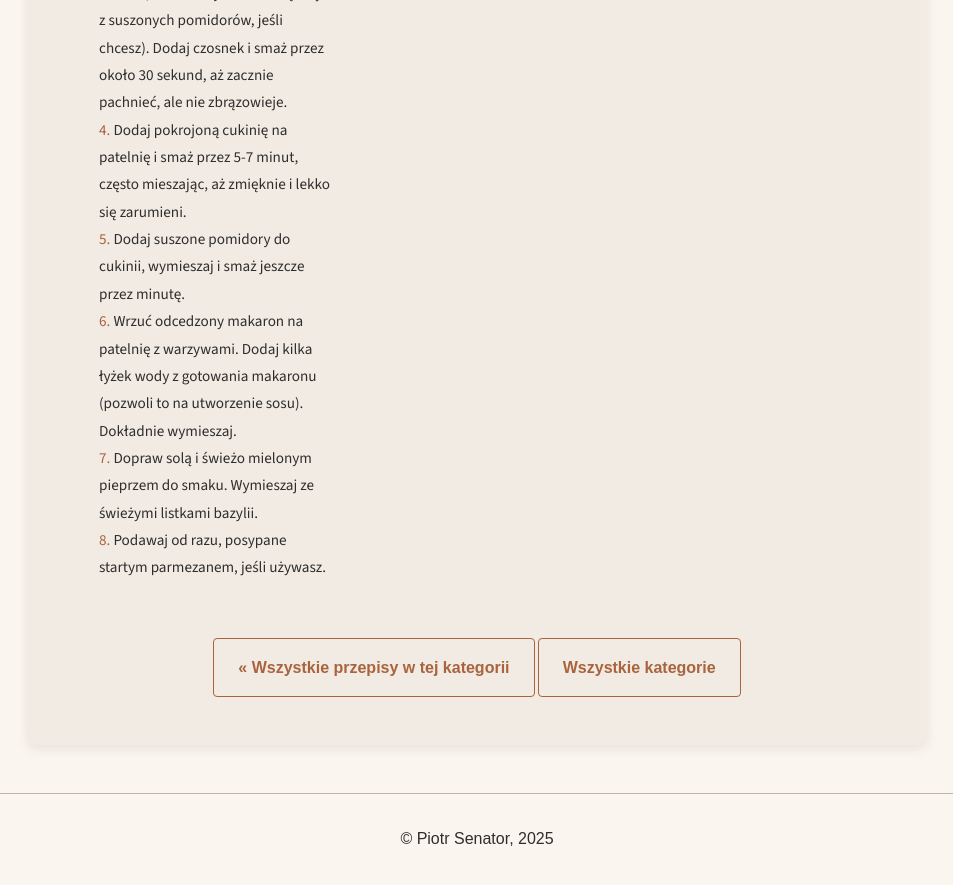
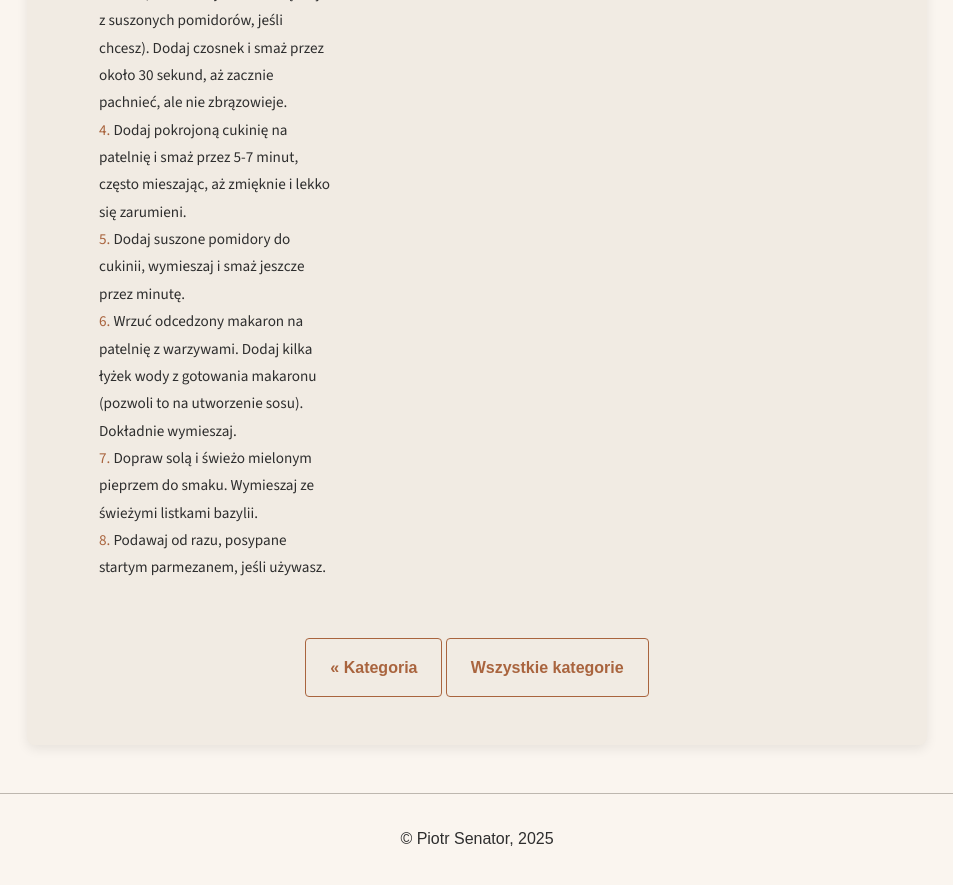
Before and after one commit to piotrsenator/kuchnia, a Jekyll site: the page built from _recipes/makaron-cukinia-pomidory.md, in a window 1280 px wide and 900 px high, scrolled down 1474 px. Shown: the top 885 px of the window, without its empty margins (163-1116 px from the left). Built offline with Jekyll 4.4.1, drawn with Linux system fonts in a browser that asks for light colours; some web fonts are replaced.

Commit message:
Update recipe.html

```diff
--- a/_layouts/recipe.html
+++ b/_layouts/recipe.html
@@ -92,7 +92,7 @@ layout: default
         <div class="button-container recipe-single-button-container">
 
             <a href="{{ '/categories/' | relative_url }}{{ page.category }}.html" class="button primary-button" aria-label="Wróć do przepisów w kategorii {{ category_name | default: page.category | escape }}">
-                « Wszystkie przepisy w {{ category_name | default: 'tej kategorii' }}
+                « {{ category_name | default: 'Kategoria' }}
             </a>
 
             <a href="{{ '/' | relative_url }}#kategorie" class="button primary-button" aria-label="Wróć do wszystkich kategorii na stronie głównej">
```
